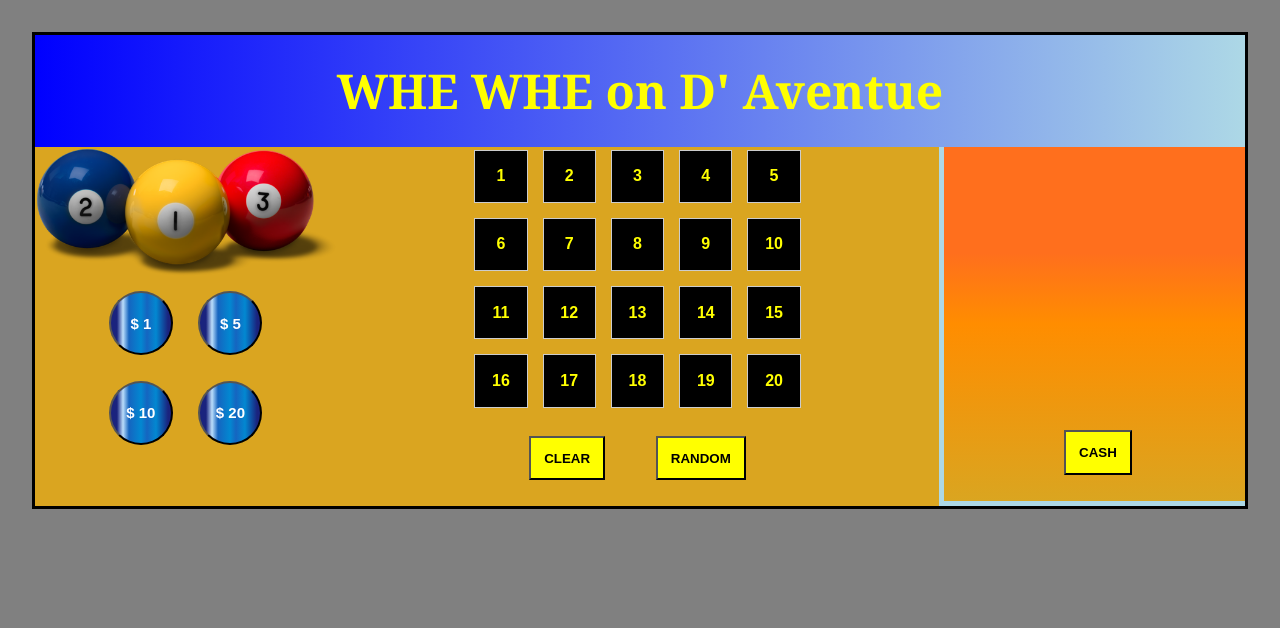
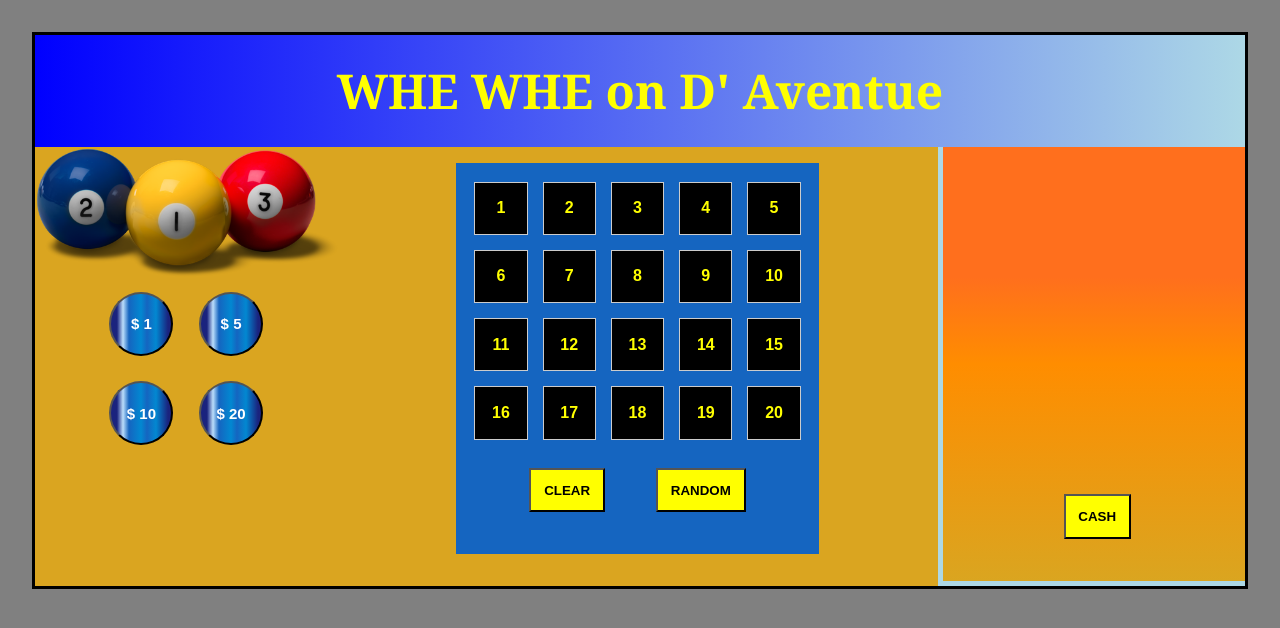
Before and after one commit to JunyaQ/WheWheLotterySystem, a React (Create React App) app: page / in a window 1280 px wide. Shown: the top 628 px of the page. Built offline with nearby package versions, Linux system fonts and the light colour scheme.

Commit message:
add background color

```diff
--- a/src/App.js
+++ b/src/App.js
@@ -70,7 +70,7 @@ const shuffleNum = [...numbers];
       <div className='container'>
     {/*left side, img and price bar */}
     <div className='leftside'>
-    <img src={bg_img}/>
+    <img src={bg_img} alt='balls for the game'/>
 
     <div className='priceList'>
     {prices.map((pr)=>(
--- a/src/css/index.css
+++ b/src/css/index.css
@@ -164,3 +164,12 @@ justify-content: center;
   color: black;
   font-weight: bold;
 }
+.middle{
+  background-color: #1565c0;
+  margin-bottom: 2rem;
+  margin-top: 1rem;
+  width: fit-content;
+  margin-left: auto;
+  margin-right: auto;
+  padding: 1rem;
+}
```
